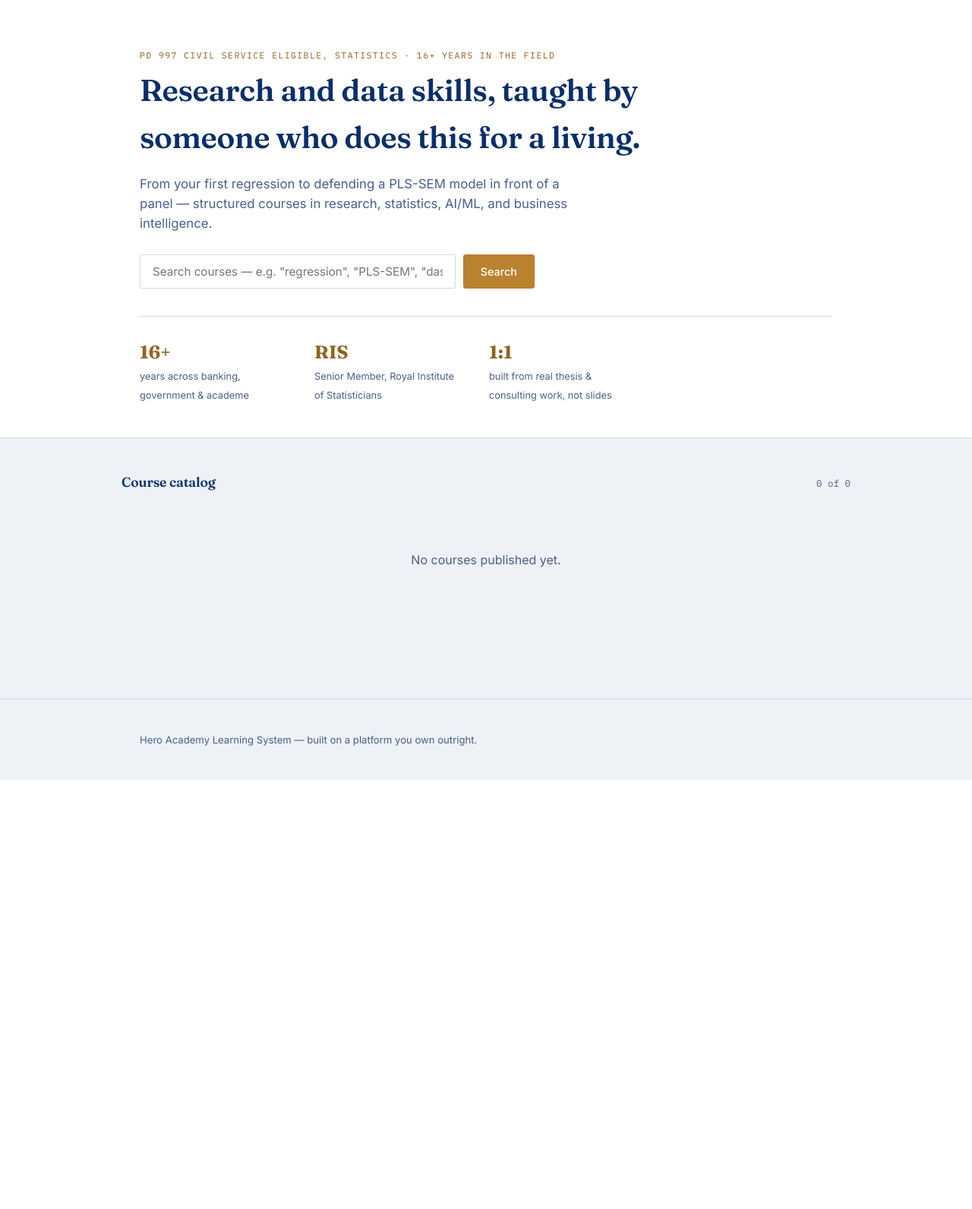
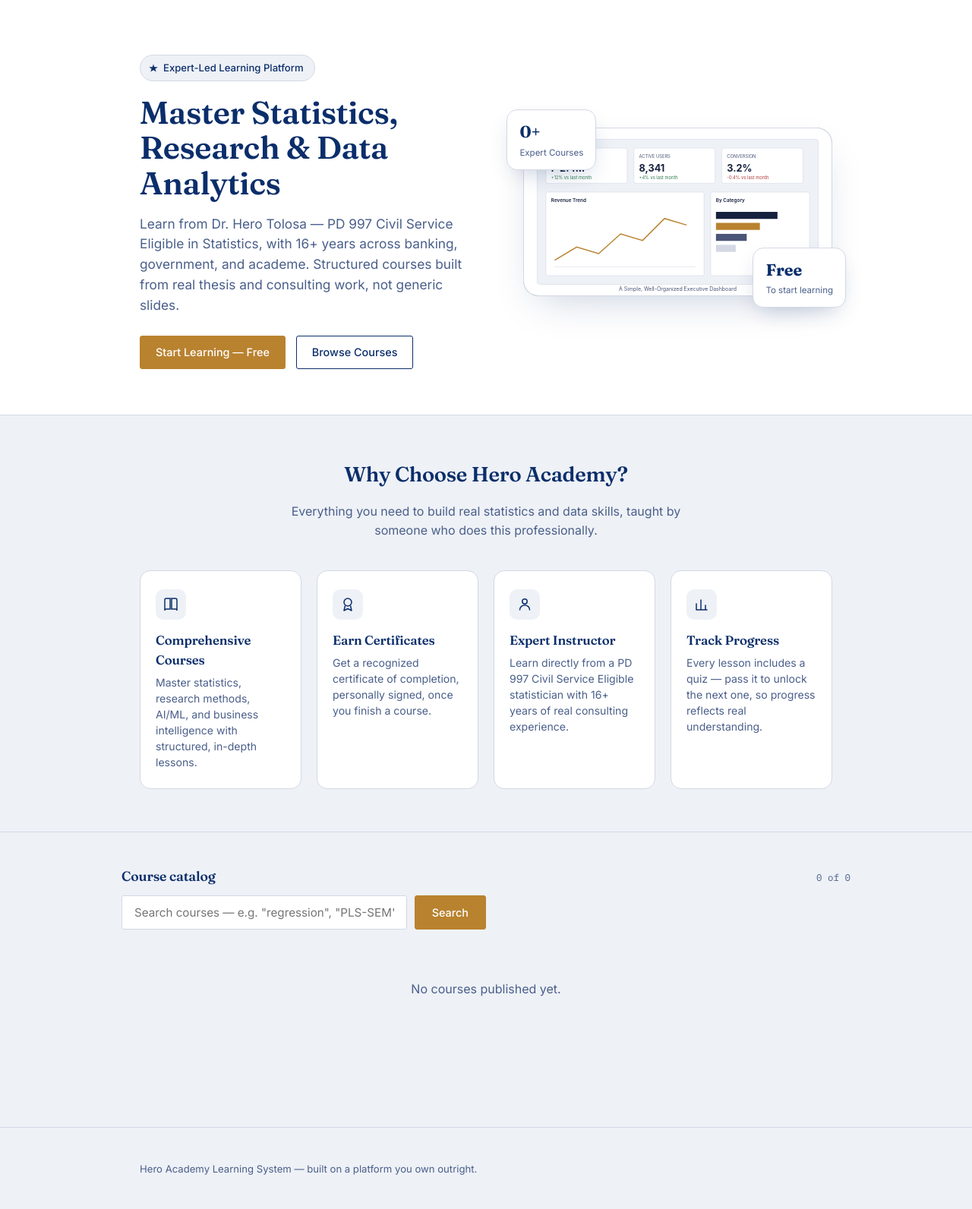
Before and after one commit to heroltolosa-123/learning-center, a FastAPI app: page / in a window 1280 px wide. Shown: the part 71-1663 px from the top of the page at 76% size. Before the commit the page ends 1098 px from the top, so only its background shows below. Run offline with FastAPI, Linux system fonts and the light colour scheme; some libraries are stand-ins or nearby versions.

Commit message:
Modernize homepage: two-column hero, floating stats, feature grid

```diff
--- a/app/static/css/style.css
+++ b/app/static/css/style.css
@@ -147,19 +147,79 @@ label { font-size: 0.82rem; font-weight: 500; color: var(--ink-soft); display: b
 .flash-error { background: #F7E9E9; border: 1px solid var(--red); color: #7A2727; }
 
 .hero {
-  padding: 64px 0 44px 0; border-bottom: 1px solid var(--hairline); background: var(--paper-raised);
+  padding: 72px 0 60px 0; border-bottom: 1px solid var(--hairline); background: var(--paper-raised);
+  overflow: hidden;
 }
-.hero p { color: var(--ink-soft); font-size: 1.05rem; max-width: 560px; }
+.hero p { color: var(--ink-soft); font-size: 1.08rem; max-width: 520px; }
 
-.trust-strip {
-  display: flex; gap: 40px; margin-top: 36px; padding-top: 28px; border-top: 1px solid var(--hairline);
-  flex-wrap: wrap;
+.hero-grid {
+  display: grid; grid-template-columns: 1.05fr 0.95fr; gap: 56px; align-items: center;
 }
-.trust-item { max-width: 190px; }
-.trust-num {
-  display: block; font-family: 'Fraunces', serif; font-weight: 700; font-size: 1.5rem; color: var(--gold-deep);
+@media (max-width: 900px) {
+  .hero-grid { grid-template-columns: 1fr; }
 }
-.trust-label { font-size: 0.8rem; color: var(--ink-soft); line-height: 1.4; }
+
+.pill-badge {
+  display: inline-flex; align-items: center; gap: 6px;
+  background: var(--paper); border: 1px solid var(--hairline); border-radius: 100px;
+  padding: 6px 14px 6px 10px; font-size: 0.82rem; font-weight: 500; color: var(--ink);
+  margin-bottom: 18px;
+}
+.pill-badge svg { flex-shrink: 0; }
+
+.hero-cta-row { display: flex; align-items: center; gap: 14px; margin-top: 26px; flex-wrap: wrap; }
+
+.hero-visual { position: relative; }
+.hero-visual-frame {
+  border-radius: 20px; overflow: hidden; border: 1px solid var(--hairline);
+  box-shadow: 0 20px 50px -20px rgba(11, 46, 107, 0.25);
+  background: var(--ink);
+}
+.hero-visual-frame img, .hero-visual-frame svg { display: block; width: 100%; height: auto; }
+
+.floating-badge {
+  position: absolute; background: #fff; border-radius: 14px; padding: 12px 16px;
+  box-shadow: 0 12px 30px -10px rgba(11, 46, 107, 0.25); border: 1px solid var(--hairline);
+  display: flex; flex-direction: column; gap: 2px; animation: floatBadge 4.5s ease-in-out infinite;
+}
+.floating-badge .fb-num { font-family: 'Fraunces', serif; font-weight: 700; font-size: 1.35rem; color: var(--ink); }
+.floating-badge .fb-label { font-size: 0.72rem; color: var(--ink-soft); white-space: nowrap; }
+.floating-badge.fb-1 { top: -18px; left: -22px; animation-delay: 0s; }
+.floating-badge.fb-2 { bottom: -16px; right: -18px; animation-delay: 1.5s; }
+@media (max-width: 900px) {
+  .floating-badge.fb-1 { top: -14px; left: 8px; }
+  .floating-badge.fb-2 { bottom: -14px; right: 8px; }
+}
+@keyframes floatBadge {
+  0%, 100% { transform: translateY(0); }
+  50% { transform: translateY(-6px); }
+}
+
+.feature-section { padding: 56px 0; border-bottom: 1px solid var(--hairline); }
+.feature-section-head { text-align: center; max-width: 560px; margin: 0 auto 40px auto; }
+.feature-section-head h2 { font-size: 1.7rem; }
+.feature-section-head p { color: var(--ink-soft); }
+
+.feature-grid { display: grid; grid-template-columns: repeat(4, 1fr); gap: 20px; }
+@media (max-width: 900px) { .feature-grid { grid-template-columns: repeat(2, 1fr); } }
+@media (max-width: 560px) { .feature-grid { grid-template-columns: 1fr; } }
+
+.feature-card {
+  background: var(--paper-raised); border: 1px solid var(--hairline); border-radius: 14px; padding: 24px 20px;
+  transition: transform 0.2s ease, box-shadow 0.2s ease, border-color 0.2s ease;
+}
+.feature-card:hover {
+  transform: translateY(-3px); border-color: var(--ink);
+  box-shadow: 0 16px 32px -16px rgba(11, 46, 107, 0.25);
+}
+.feature-icon {
+  width: 40px; height: 40px; border-radius: 10px; background: var(--paper);
+  display: flex; align-items: center; justify-content: center; margin-bottom: 14px; color: var(--ink);
+}
+.feature-card h3 {
+  font-family: 'Fraunces', serif; font-weight: 600; font-size: 1.05rem; margin: 0 0 6px 0; color: var(--ink);
+}
+.feature-card p { font-size: 0.88rem; color: var(--ink-soft); line-height: 1.5; margin: 0; }
 
 .tag {
   font-family: 'IBM Plex Mono', monospace; font-size: 0.68rem; text-transform: uppercase; letter-spacing: 0.05em;
@@ -169,10 +229,6 @@ label { font-size: 0.82rem; font-weight: 500; color: var(--ink-soft); display: b
 .tag-beginner { border-color: var(--green); color: var(--green); }
 .tag-intermediate { border-color: var(--gold); color: var(--gold-deep); }
 .tag-advanced { border-color: var(--red); color: var(--red); }
-
-@media (max-width: 640px) {
-  .trust-strip { gap: 24px; }
-}
 
 /* Search bar */
 .search-bar {
@@ -291,13 +347,11 @@ label { font-size: 0.82rem; font-weight: 500; color: var(--ink-soft); display: b
   from { opacity: 0; }
   to { opacity: 1; }
 }
-.hero .eyebrow { animation: fadeInUp 0.6s ease-out both; }
+.hero .pill-badge { animation: fadeInUp 0.6s ease-out both; }
 .hero h1 { animation: fadeInUp 0.6s ease-out 0.08s both; }
 .hero p { animation: fadeInUp 0.6s ease-out 0.16s both; }
-.hero .search-bar { animation: fadeInUp 0.6s ease-out 0.24s both; }
-.hero .trust-strip { animation: fadeInUp 0.6s ease-out 0.32s both; }
-.trust-num { transition: color 0.2s ease; }
-.trust-item:hover .trust-num { color: var(--gold); }
+.hero .hero-cta-row { animation: fadeInUp 0.6s ease-out 0.24s both; }
+.hero-visual { animation: fadeIn 0.8s ease-out 0.2s both; }
 
 .reveal { opacity: 0; transform: translateY(16px); transition: opacity 0.5s ease-out, transform 0.5s ease-out; }
 .reveal.is-visible { opacity: 1; transform: translateY(0); }
@@ -319,7 +373,7 @@ label { font-size: 0.82rem; font-weight: 500; color: var(--ink-soft); display: b
 .ledger-row:hover .seal, .ledger-row:hover .seal-pending { transform: scale(1.03); }
 
 @media (prefers-reduced-motion: reduce) {
-  .hero .eyebrow, .hero h1, .hero p, .hero .search-bar, .hero .trust-strip, .reveal {
+  .hero .pill-badge, .hero h1, .hero p, .hero .hero-cta-row, .hero-visual, .reveal {
     animation: none !important; transition: none !important; opacity: 1 !important; transform: none !important;
   }
 }
--- a/app/templates/index.html
+++ b/app/templates/index.html
@@ -3,33 +3,82 @@
 {% block content %}
 <div class="hero">
   <div class="wrap">
-    <span class="eyebrow">PD 997 Civil Service Eligible, Statistics · 16+ years in the field</span>
-    <h1 class="display" style="font-size:2.5rem; max-width:680px;">Research and data skills, taught by someone who does this for a living.</h1>
-    <p style="max-width:600px;">From your first regression to defending a PLS-SEM model in front of a panel — structured courses in research, statistics, AI/ML, and business intelligence.</p>
+    <div class="hero-grid">
+      <div>
+        <span class="pill-badge">
+          <svg width="14" height="14" viewBox="0 0 20 20" fill="none"><path d="M10 2l1.8 5.6H18l-4.6 3.4 1.8 5.6L10 13.2l-5.2 3.4 1.8-5.6L2 7.6h6.2L10 2z" fill="#0B2E6B"/></svg>
+          Expert-Led Learning Platform
+        </span>
+        <h1 class="display" style="font-size:2.6rem; max-width:560px; line-height:1.12;">Master Statistics, Research &amp; Data Analytics</h1>
+        <p>Learn from Dr. Hero Tolosa — PD 997 Civil Service Eligible in Statistics, with 16+ years across banking, government, and academe. Structured courses built from real thesis and consulting work, not generic slides.</p>
 
-    <form method="get" action="/" class="search-bar">
-      <input type="text" name="q" value="{{ q }}" placeholder="Search courses — e.g. &quot;regression&quot;, &quot;PLS-SEM&quot;, &quot;dashboards&quot;">
-      <button type="submit" class="btn btn-gold">Search</button>
-    </form>
+        <div class="hero-cta-row">
+          {% if user %}
+            <a href="#catalog" class="btn btn-gold">Browse Courses</a>
+          {% else %}
+            <a href="/register" class="btn btn-gold">Start Learning — Free</a>
+            <a href="#catalog" class="btn btn-outline">Browse Courses</a>
+          {% endif %}
+        </div>
+      </div>
 
-    <div class="trust-strip">
-      <div class="trust-item">
-        <span class="trust-num">16+</span>
-        <span class="trust-label">years across banking, government &amp; academe</span>
-      </div>
-      <div class="trust-item">
-        <span class="trust-num">RIS</span>
-        <span class="trust-label">Senior Member, Royal Institute of Statisticians</span>
-      </div>
-      <div class="trust-item">
-        <span class="trust-num">1:1</span>
-        <span class="trust-label">built from real thesis &amp; consulting work, not slides</span>
+      <div class="hero-visual">
+        <div class="hero-visual-frame">
+          <img src="/static/diagrams/dashboard-mockup.svg" alt="Data dashboard preview" style="background:#fff;">
+        </div>
+        <div class="floating-badge fb-1">
+          <span class="fb-num">{{ total_count }}+</span>
+          <span class="fb-label">Expert Courses</span>
+        </div>
+        <div class="floating-badge fb-2">
+          <span class="fb-num">Free</span>
+          <span class="fb-label">To start learning</span>
+        </div>
       </div>
     </div>
   </div>
 </div>
 
-<div class="wrap section">
+<div class="feature-section">
+  <div class="wrap">
+    <div class="feature-section-head">
+      <h2>Why Choose Hero Academy?</h2>
+      <p>Everything you need to build real statistics and data skills, taught by someone who does this professionally.</p>
+    </div>
+    <div class="feature-grid">
+      <div class="feature-card">
+        <div class="feature-icon">
+          <svg width="20" height="20" viewBox="0 0 20 20" fill="none"><path d="M2 4a2 2 0 012-2h5v14H4a2 2 0 00-2 2V4z" stroke="#0B2E6B" stroke-width="1.5"/><path d="M18 4a2 2 0 00-2-2h-5v14h5a2 2 0 012 2V4z" stroke="#0B2E6B" stroke-width="1.5"/></svg>
+        </div>
+        <h3>Comprehensive Courses</h3>
+        <p>Master statistics, research methods, AI/ML, and business intelligence with structured, in-depth lessons.</p>
+      </div>
+      <div class="feature-card">
+        <div class="feature-icon">
+          <svg width="20" height="20" viewBox="0 0 20 20" fill="none"><circle cx="10" cy="7" r="5" stroke="#0B2E6B" stroke-width="1.5"/><path d="M6.5 11.5L5 18l5-2.5 5 2.5-1.5-6.5" stroke="#0B2E6B" stroke-width="1.5" stroke-linejoin="round"/></svg>
+        </div>
+        <h3>Earn Certificates</h3>
+        <p>Get a recognized certificate of completion, personally signed, once you finish a course.</p>
+      </div>
+      <div class="feature-card">
+        <div class="feature-icon">
+          <svg width="20" height="20" viewBox="0 0 20 20" fill="none"><circle cx="10" cy="6" r="3.2" stroke="#0B2E6B" stroke-width="1.5"/><path d="M3.5 17c0-3.6 2.9-6 6.5-6s6.5 2.4 6.5 6" stroke="#0B2E6B" stroke-width="1.5" stroke-linecap="round"/></svg>
+        </div>
+        <h3>Expert Instructor</h3>
+        <p>Learn directly from a PD 997 Civil Service Eligible statistician with 16+ years of real consulting experience.</p>
+      </div>
+      <div class="feature-card">
+        <div class="feature-icon">
+          <svg width="20" height="20" viewBox="0 0 20 20" fill="none"><path d="M3 17V9M9 17V4M15 17v-6M3 17h14" stroke="#0B2E6B" stroke-width="1.5" stroke-linecap="round" stroke-linejoin="round"/></svg>
+        </div>
+        <h3>Track Progress</h3>
+        <p>Every lesson includes a quiz — pass it to unlock the next one, so progress reflects real understanding.</p>
+      </div>
+    </div>
+  </div>
+</div>
+
+<div class="wrap section" id="catalog">
   <div class="section-head">
     <h2 style="font-size:1.1rem;">
       {% if q %}Results for "{{ q }}"{% elif active_category %}{{ active_category }}{% else %}Course catalog{% endif %}
@@ -37,11 +86,16 @@
     <span class="mono" style="font-size:0.78rem; color:var(--ink-soft);">{{ courses|length }} of {{ total_count }}</span>
   </div>
 
+  <form method="get" action="/#catalog" class="search-bar" style="margin-top:0; max-width:480px;">
+    <input type="text" name="q" value="{{ q }}" placeholder="Search courses — e.g. &quot;regression&quot;, &quot;PLS-SEM&quot;, &quot;dashboards&quot;">
+    <button type="submit" class="btn btn-gold">Search</button>
+  </form>
+
   {% if categories %}
   <div class="chip-row">
-    <a href="/{% if q %}?q={{ q }}{% endif %}" class="chip {% if not active_category %}chip-active{% endif %}">All</a>
+    <a href="/{% if q %}?q={{ q }}{% endif %}#catalog" class="chip {% if not active_category %}chip-active{% endif %}">All</a>
     {% for cat in categories %}
-    <a href="/?category={{ cat|urlencode }}{% if q %}&q={{ q }}{% endif %}" class="chip {% if active_category == cat %}chip-active{% endif %}">{{ cat }}</a>
+    <a href="/?category={{ cat|urlencode }}{% if q %}&q={{ q }}{% endif %}#catalog" class="chip {% if active_category == cat %}chip-active{% endif %}">{{ cat }}</a>
     {% endfor %}
   </div>
   {% endif %}
```
